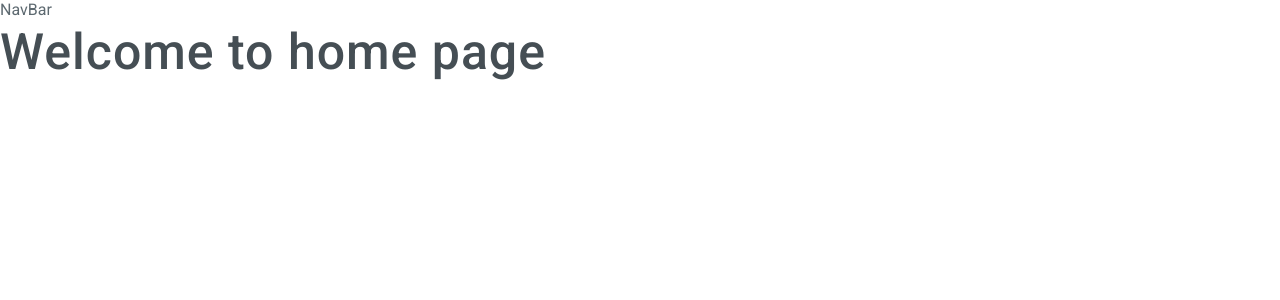
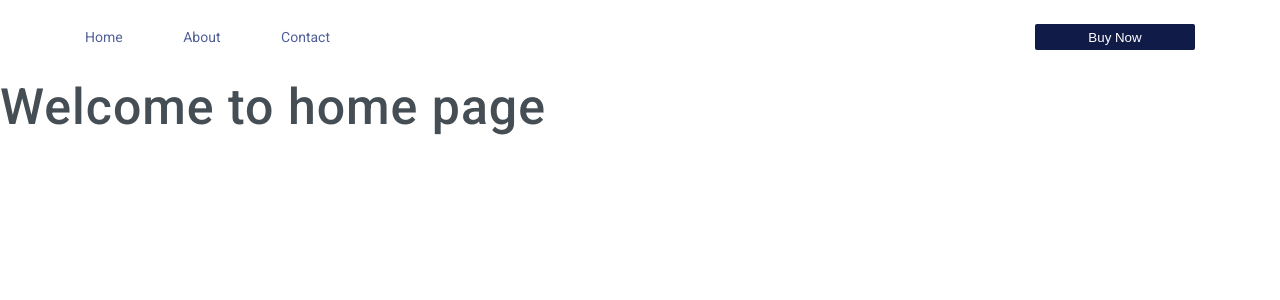
Before and after one commit to DmitrySkok/recruitment-task, a React (Create React App) app: page / in a window 1280 px wide. Shown: the top 300 px of the page. Built offline with nearby package versions, Linux system fonts and the light colour scheme.

Commit message:
Add Button and Navbar, change some global styles

```diff
--- /dev/null
+++ b/src/components/common/Button/Button.js
@@ -0,0 +1,21 @@
+import styles from './Button.module.scss';
+import clsx from 'clsx';
+import { useNavigate  } from 'react-router-dom'
+
+const Button = props => {
+  const navigate = useNavigate ();
+
+  const handleClick = () => {
+    navigate(props.path);
+  }
+
+  return (
+    <div>
+      <button onClick={handleClick}
+      className={clsx(styles.button, props.big ? styles.big : styles.small, props.transparent && styles.transparent)}
+      >{props.children}</button>
+    </div>
+  );
+};
+
+export default Button;
--- /dev/null
+++ b/src/components/common/Button/Button.module.scss
@@ -0,0 +1,50 @@
+@import '../../../styles/settings.scss';
+
+.button {
+
+  border-radius: $radius;
+  border: none;
+  background-color: $main-blue-800;
+  color: white;
+  text-align: center;
+  padding: 0;
+  cursor: pointer;
+
+  &.small {
+    width: 160px;
+    height: 26px;
+    a {
+      font-weight: 500;
+      font-size: 12px;
+      line-height: 18px;
+    }
+  }
+
+  &.big {
+    width: 189px;
+    height: 36px;
+    a {
+      font-weight: 500;
+      font-size: 16px;
+      line-height: 26px;
+    }
+  }
+
+  &.transparent  {
+    background-color: unset;
+  }
+}
+
+/* CSS */
+/* .button-65 {
+  appearance: none;
+  backface-visibility: hidden;
+  border-style: none;
+  box-shadow: none;
+  cursor: pointer;
+  outline: none;
+  overflow: hidden;
+  touch-action: manipulation;
+  vertical-align: top;
+  white-space: nowrap;
+} */
--- a/src/components/views/Header/Header.js
+++ b/src/components/views/Header/Header.js
@@ -1,11 +1,14 @@
 import React from 'react'
 import NavBar from '../NavBar/NavBar'
 import styles from './Header.module.scss'
+import Container from '../../common/Container/Container'
 
 const Header = () => {
   return (
     <div className={styles.root}>
-      <NavBar />
+      <Container>
+        <NavBar />
+      </Container>
     </div>
   )
 }
--- a/src/components/views/Header/Header.module.scss
+++ b/src/components/views/Header/Header.module.scss
@@ -1 +1,11 @@
 @import '../../../styles/settings.scss';
+
+.root {
+  margin-top: 6px;
+}
+
+// @media (max-width: 760px) {
+//   .root {
+//     background-color: black;
+//   }
+// }
--- a/src/components/views/NavBar/NavBar.js
+++ b/src/components/views/NavBar/NavBar.js
@@ -1,8 +1,17 @@
 import React from 'react'
+import Button from '../../common/Button/Button'
+import styles from './NavBar.module.scss'
 
 const NavBar = () => {
   return (
-    <div>NavBar</div>
+    <div className={styles.root}>
+      <ul className={styles.list}>
+        <li><a href='/'>Home</a></li>
+        <li><a href='/about'>About</a></li>
+        <li><a href='/contact'>Contact</a></li>
+      </ul>
+      <Button path={'/buy'}>Buy Now</Button>
+    </div>
   )
 }
 
--- a/src/components/views/NavBar/NavBar.module.scss
+++ b/src/components/views/NavBar/NavBar.module.scss
@@ -1 +1,33 @@
 @import '../../../styles/settings.scss';
+
+.root {
+  display: flex;
+  justify-content: space-between;
+  margin: 24px 0;
+
+  .list {
+    display: flex;
+    flex: auto;
+    max-width: 245px;
+    align-items: center;
+    justify-content: space-between;
+    padding: 0;
+
+    a {
+      color: $main-blue-500;
+      font-weight: 400;
+      font-size: 14px;
+      line-height: 24px;
+    }
+  }
+}
+
+@media (max-width: 760px) {
+  .root {
+    flex-direction: column;
+
+    .list {
+      flex-direction: column;
+    }
+  }
+}
--- a/src/styles/global.scss
+++ b/src/styles/global.scss
@@ -6,10 +6,19 @@
 }
 
 body {
-  margin: 0;
+  margin: 0 auto;
   padding: 0;
   font-family: $font-text;
   font-size: $base-size;
   color: $main-gray-600;
   max-width: 1440px;
 }
+
+ul {
+  list-style: none;
+  margin: 0;
+}
+
+a {
+  text-decoration: none;
+}
```
